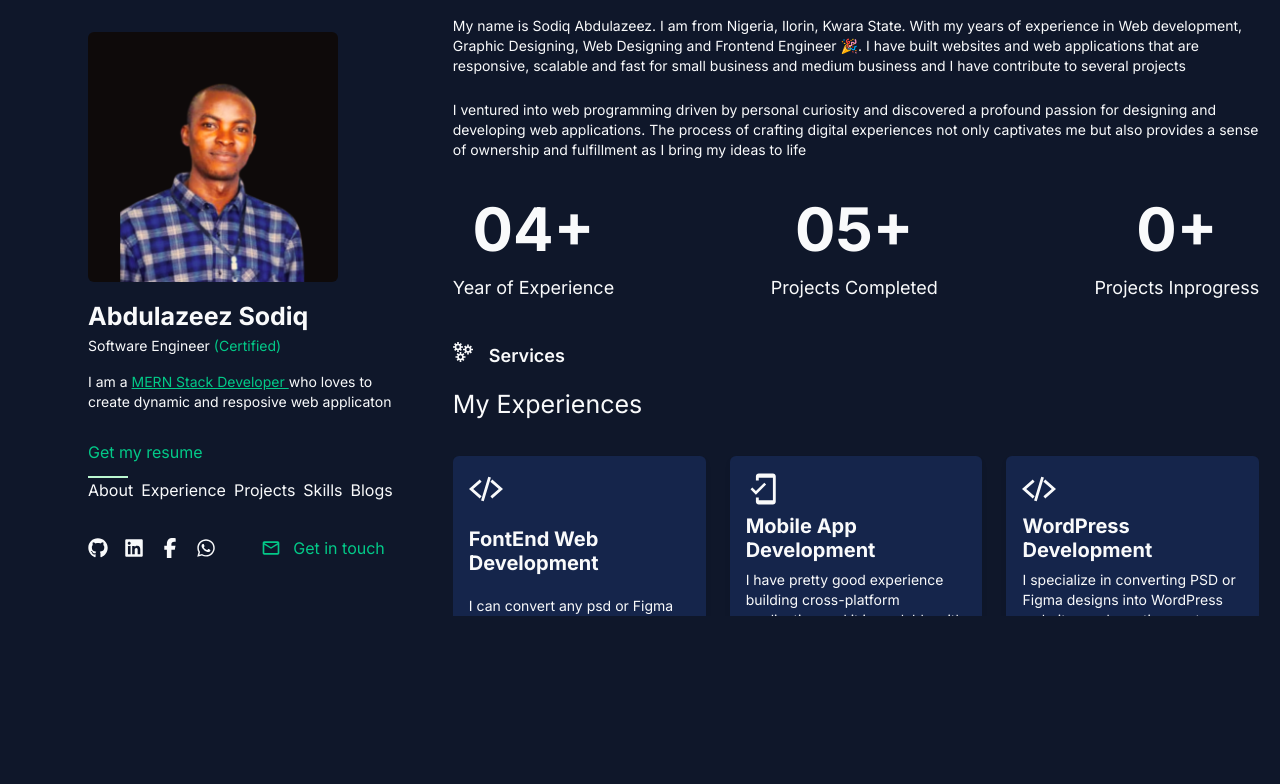
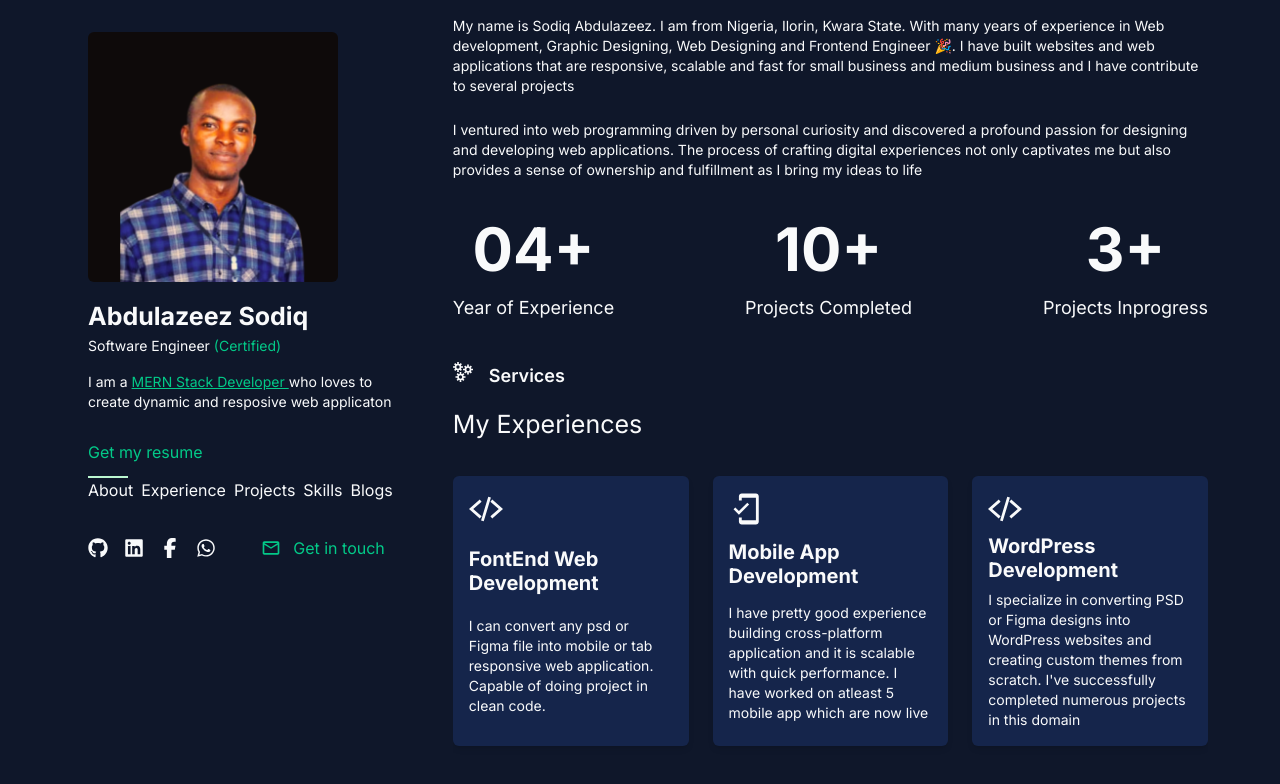
Before and after one commit to Abdulzeez403/abdulazeezsodiq, a Next.js app: page / in a window 1280 px wide. Shown: the top 784 px of the page. Built offline with nearby package versions, Linux system fonts and the light colour scheme.

Commit message:
new update

```diff
--- a/app/(modules)/home/_components/content.tsx
+++ b/app/(modules)/home/_components/content.tsx
@@ -19,9 +19,9 @@ import { ToolsComponent } from './tools';
 export const Content = () => {
 
     return (
-        <div className="overflow-none  overflowed-scroll lg:overflow-auto lg:overflowed-scroll  h-[600px] " >
+        <div className="overflow-none  overflowed-scroll lg:overflow-auto lg:overflowed-scroll  " >
             <div>
-                <p className=' text-sm text-wrap'>My name is Sodiq Abdulazeez. I am from Nigeria, Ilorin, Kwara State. With my years of experience in Web development, Graphic Designing, Web Designing and Frontend Engineer 🎉. I have built websites and web applications that are responsive, scalable and fast for small business and medium business and I have contribute to several projects</p>
+                <p className=' text-sm text-wrap'>My name is Sodiq Abdulazeez. I am from Nigeria, Ilorin, Kwara State. With many years of experience in Web development, Graphic Designing, Web Designing and Frontend Engineer 🎉. I have built websites and web applications that are responsive, scalable and fast for small business and medium business and I have contribute to several projects</p>
                 <br />
                 <p className='text-sm text-wrap'>I ventured into web programming driven by personal curiosity and discovered a profound passion for designing and developing web applications. The process of crafting digital experiences not only captivates me but also provides a sense of ownership and fulfillment as I bring my ideas to life</p>
 
@@ -36,12 +36,12 @@ export const Content = () => {
                 </div>
 
                 <div className='text-center'>
-                    <h4 className=' text-[40px] md:text-[60px] lg:text-[60px] font-bold'>05+</h4>
+                    <h4 className=' text-[40px] md:text-[60px] lg:text-[60px] font-bold'>10+</h4>
                     <h4 className='text-sm md:text-lg lg:text-lg'>Projects Completed</h4>
                 </div>
 
                 <div className='text-center'>
-                    <h4 className='text-[40px] md:text-[60px] lg:text-[60px]  font-bold'>0+</h4>
+                    <h4 className='text-[40px] md:text-[60px] lg:text-[60px]  font-bold'>3+</h4>
                     <h4 className='text-sm md:text-lg lg:text-lg'>Projects Inprogress </h4>
                 </div>
             </div>
@@ -99,10 +99,6 @@ export const Content = () => {
                 </div>
 
             </div>
-
-
-
-
             <div className='py-4'>
                 <HeaderTitle icon={
                     <FaNetworkWired size={20} />}
--- /dev/null
+++ b/app/components/animations/reveal.tsx
@@ -0,0 +1,42 @@
+"use client"
+import React, { useEffect } from 'react';
+import { motion, useAnimation, useScroll, useTransform } from 'framer-motion';
+
+interface RevealProps {
+  children: React.ReactNode;
+  offsetY?: number;
+}
+
+const Reveal: React.FC<RevealProps> = ({ children, offsetY = 100 }) => {
+  const controls = useAnimation();
+  const { scrollY } = useScroll();
+
+  // Transform scrollY into y and opacity values
+  const y = useTransform(scrollY, [0, offsetY], [0, 100]);
+  const opacity = useTransform(scrollY, [0, offsetY], [1, 0]);
+
+  useEffect(() => {
+    // Subscribe to scroll changes and start animation
+    const unsubscribe = scrollY.onChange(latestY => {
+      controls.start({
+        y: y.get(),         // Use .get() to get the current value
+        opacity: opacity.get(), // Use .get() to get the current values
+        transition: { duration: 0.5 },
+      });
+    });
+
+    // Cleanup on unmount
+    return () => unsubscribe();
+  }, [controls, scrollY, y, opacity]);
+
+  return (
+    <motion.div
+      animate={controls}
+      initial={{ y: 100, opacity: 10 }}
+    >
+      {children}
+    </motion.div>
+  );
+};
+
+export default Reveal;
--- a/app/globals.css
+++ b/app/globals.css
@@ -92,3 +92,21 @@
     @apply bg-[#15254b];
   }
 }
+
+
+/* styles.css */
+.scrollable-content {
+  /* Ensure content is scrollable */
+  overflow: auto;
+
+  /* Hide scrollbar for Webkit browsers */
+  -ms-overflow-style: none;
+  /* Hide scrollbar for Internet Explorer, Edge */
+  scrollbar-width: none;
+  /* Hide scrollbar for Firefox */
+}
+
+.scrollable-content::-webkit-scrollbar {
+  display: none;
+  /* Hide scrollbar for Webkit browsers */
+}
--- a/app/page.tsx
+++ b/app/page.tsx
@@ -5,14 +5,15 @@ export default function Home() {
     return (
         <main  >
             <div className="block sm:block md:flex md:gap-10 lg:flex lg:gap-10 ">
-                <div className=" w-[100%] md:w-[30%] lg:w-[30%]">
+                <div className=" w-[100%] md:w-[30%] lg:w-[30%]  lg:sticky lg:top-10">
                     <Profile />
 
                 </div>
-                <div className='w-[100%] md:w-[71%] lg:w-[71%]    '>
-                    {/* <div className="h-50 "> */}
+                <div className='w-full md:w-[70%] lg:w-[70%] h-[calc(100vh-50px)] overflow-auto scrollable-content '>
+
                     <Content />
-                    {/* </div> */}
+
+
                 </div>
             </div>
 
```
